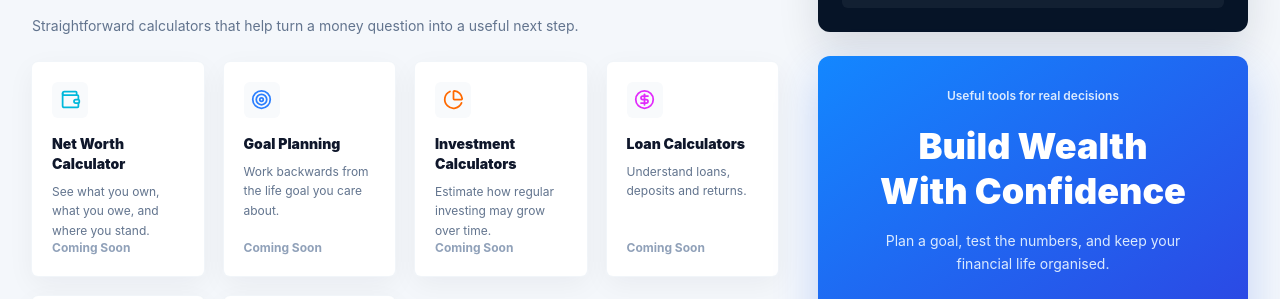
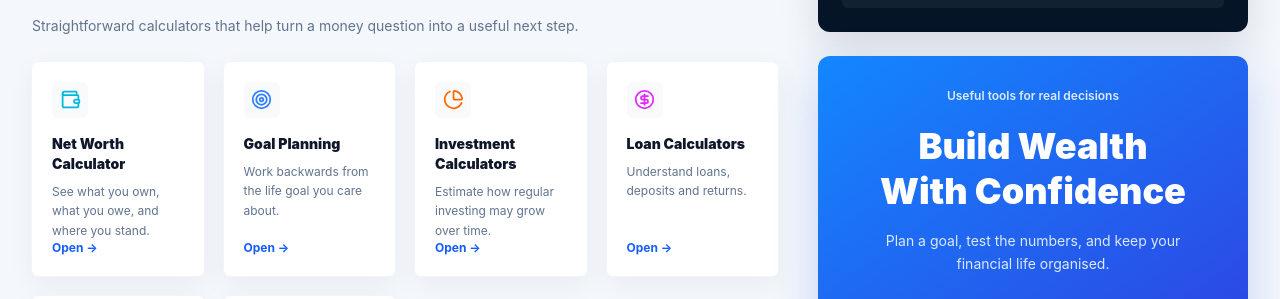
Before and after one commit to fashanime009-lab/Wealthfluent, a React (Vite) app: page / in a window 1280 px wide. Shown: the part 496-795 px from the top of the page. Built offline with nearby package versions, Linux system fonts and the light colour scheme; no server answers.

Commit message:
Updated page

```diff
--- a/src/pages/WealthFluentHomepage.jsx
+++ b/src/pages/WealthFluentHomepage.jsx
@@ -328,12 +328,14 @@ function LiveNewsRow({ article }) {
   );
 }
 
-function FeatureCard({ item }) {
+function FeatureCard({ item, comingSoon = false }) {
   const Icon = item.icon;
 
+  const Card = comingSoon ? "div" : Link;
+
 return (
-    <div
-      to={item.to}
+  <Card
+    {...(!comingSoon ? { to: item.to } : {})}
     className="group flex min-h-[150px] flex-col justify-between rounded-md bg-white p-5 shadow-[0_8px_28px_rgba(15,23,42,.05)] ring-1 ring-slate-100 transition hover:-translate-y-1 hover:shadow-[0_12px_32px_rgba(15,23,42,.1)]"
   >
       <div>
@@ -343,10 +345,16 @@ function FeatureCard({ item }) {
         <h3 className="mt-4 text-sm font-black text-slate-900">{item.title}</h3>
         <p className="mt-2 text-xs leading-relaxed text-slate-500">{item.desc}</p>
       </div>
+      {comingSoon ? (
   <span className="text-xs font-bold text-slate-400">
     Coming Soon
   </span>
-    </div>
+) : (
+  <span className="text-xs font-bold text-blue-600 group-hover:translate-x-1 transition">
+    Open →
+  </span>
+)}
+    </Card>
   );
 }
 
@@ -566,7 +574,11 @@ export default function WealthFluentHomepage() {
             />
             <div className="mt-6 grid gap-5 sm:grid-cols-2 xl:grid-cols-4">
               {tools.map((item) => (
-                <FeatureCard key={item.title} item={item} />
+  <FeatureCard
+    key={item.title}
+    item={item}
+    comingSoon={true}
+  />
 ))}
             </div>
           </section>
```
Lines whose indentation alone changed are shown as unchanged.
